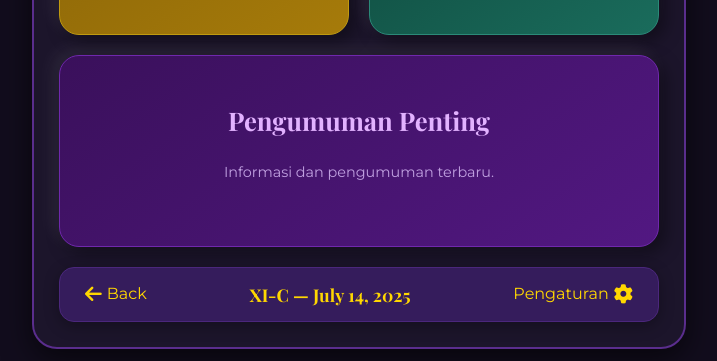
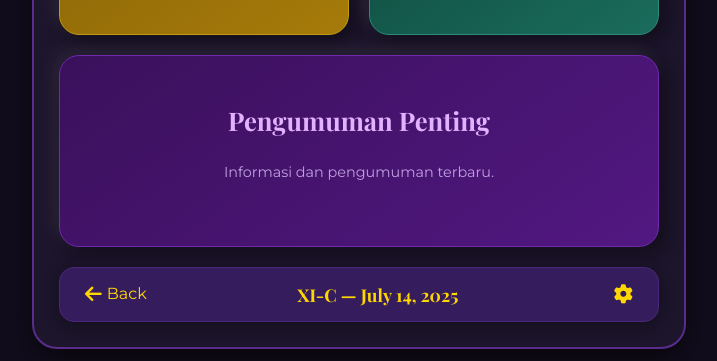
Before and after one commit to Sphael7/XI-C-WEB, a plain HTML site: page index.html in a window 1280 px wide. Shown: the part 439-800 px from the top of the page, without its empty margins (281-998 px from the left). Drawn offline with nearby package versions, Linux system fonts and the light colour scheme.

Commit message:
Update index.html

```diff
--- a/index.html
+++ b/index.html
@@ -69,7 +69,6 @@
             <div class="current-date" id="current-date">
                 </div>
             <div class="settings-button">
-                <span>Pengaturan</span>
                 <i class="fas fa-cog"></i>
             </div>
         </footer>
```
